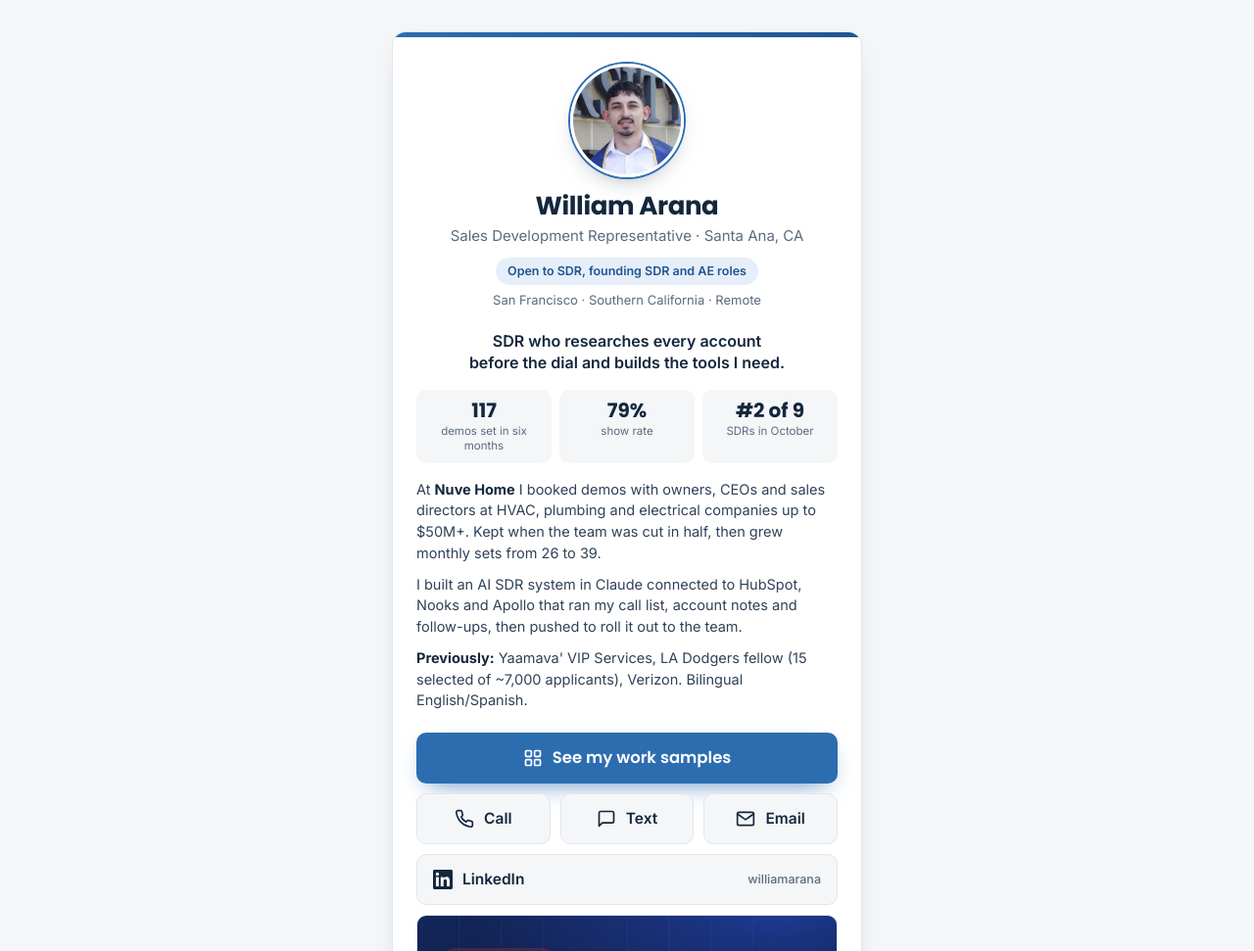
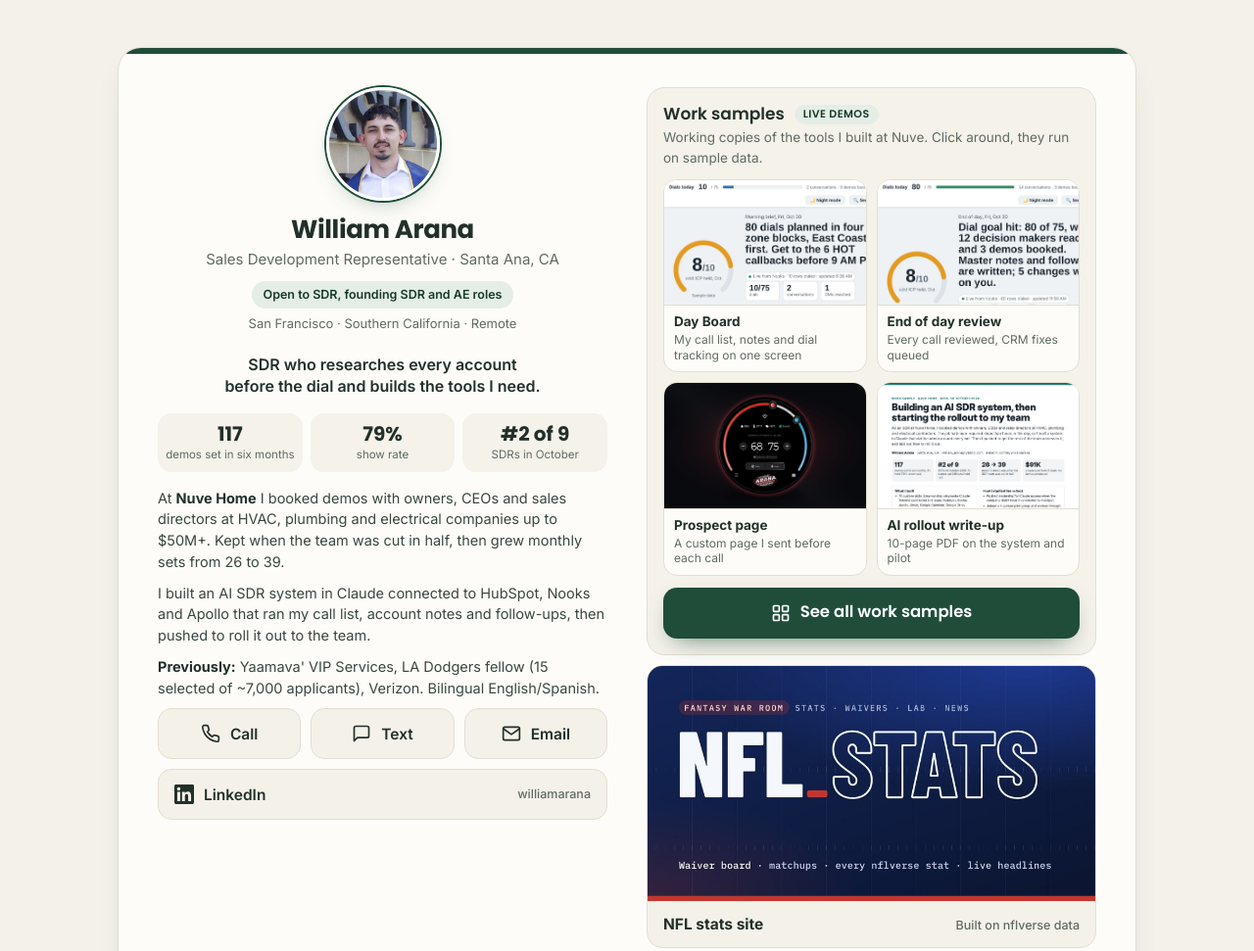
Before and after one commit to william-arana/work-samples, a plain HTML site: page will/index.html in a window 1280 px wide. Shown: the top 971 px of the page at 98% size. Drawn offline with Linux system fonts and the light colour scheme.

Commit message:
Match email signature colors, soften corners, widen desktop layout, add work samples preview card
Co-Authored-By: Claude Opus 5.5 <noreply@anthropic.com>
Claude-Session: https://claude.ai/code/session_01H9BJ27jJtotkLFWvDPLFPE

```diff
--- a/will/index.html
+++ b/will/index.html
@@ -11,16 +11,16 @@
 <meta property="og:description" content="SDR who researches every account before the dial and builds the tools I need.">
 <meta property="og:url" content="https://william-arana.github.io/work-samples/will/">
 <meta property="og:image" content="https://william-arana.github.io/work-samples/will/will.jpg">
-<meta name="theme-color" content="#f4f6f8">
+<meta name="theme-color" content="#f4f1e8">
 <link rel="apple-touch-icon" href="will.jpg">
 <link rel="preconnect" href="https://fonts.googleapis.com">
 <link rel="preconnect" href="https://fonts.gstatic.com" crossorigin>
 <link href="https://fonts.googleapis.com/css2?family=Poppins:wght@600;700&family=Inter:wght@400;500;600;700&display=swap" rel="stylesheet">
 <style>
 :root{
-  --bg:#f4f6f8; --card:#ffffff; --line:#e1e7ee; --shade:#f4f6f8;
-  --text:#14273d; --muted:#5b6b80; --accent:#2c6db0; --accent-d:#1f5592; --accent-soft:#e6eff9;
-  --shadow:0 10px 28px -18px rgba(20,39,61,.35);
+  --bg:#f4f1e8; --card:#fdfcf9; --line:#e3ded0; --shade:#f5f2ea;
+  --text:#22302a; --muted:#5f6b63; --accent:#1f4d3a; --accent-d:#163a2b; --accent-soft:#e5ede7;
+  --shadow:0 14px 34px -20px rgba(31,77,58,.35);
 }
 *{box-sizing:border-box;margin:0;padding:0}
 html{-webkit-text-size-adjust:100%}
@@ -28,36 +28,36 @@ body{min-height:100vh;min-height:100dvh;background:var(--bg);color:var(--text);
   font-family:Inter,system-ui,-apple-system,sans-serif;line-height:1.5;
   display:flex;flex-direction:column;align-items:center;justify-content:center;
   padding:32px 16px calc(32px + env(safe-area-inset-bottom))}
-.card{width:100%;max-width:480px;background:var(--card);border:1px solid var(--line);border-radius:14px;
+.card{width:100%;max-width:480px;background:var(--card);border:1px solid var(--line);border-radius:24px;
   box-shadow:var(--shadow);padding:32px 24px 24px;position:relative;overflow:hidden}
-.card:before{content:"";position:absolute;inset:0 0 auto;height:5px;background:linear-gradient(90deg,var(--accent),var(--accent-d))}
+.card:before{content:"";position:absolute;inset:0 0 auto;height:6px;background:var(--accent)}
 .top{text-align:center}
 .photo{width:116px;height:116px;border-radius:50%;object-fit:cover;margin:0 auto 14px;display:block;
-  border:3px solid #fff;box-shadow:0 0 0 2px var(--accent),0 10px 24px -12px rgba(20,39,61,.5)}
+  border:3px solid #fff;box-shadow:0 0 0 2px var(--accent),0 10px 24px -12px rgba(31,77,58,.45)}
 h1{font-family:Poppins,Inter,sans-serif;font-size:26px;font-weight:700;letter-spacing:-.015em;line-height:1.2}
 .role{color:var(--muted);font-size:15px;margin-top:4px}
 .open{display:inline-block;margin-top:10px;font-size:12.5px;font-weight:600;color:var(--accent-d);background:var(--accent-soft);border-radius:999px;padding:5px 12px}
 .lede{margin-top:20px;font-size:16px;font-weight:600;line-height:1.4;text-align:center;text-wrap:balance}
 .stats{display:grid;grid-template-columns:repeat(3,1fr);gap:8px;margin-top:16px}
-.stat{background:var(--shade);border-radius:10px;padding:10px 6px;text-align:center}
+.stat{background:var(--shade);border-radius:14px;padding:10px 6px;text-align:center}
 .stat b{display:block;font-family:Poppins,Inter,sans-serif;font-size:20px;line-height:1.1}
 .stat span{display:block;font-size:11.5px;color:var(--muted);margin-top:3px;line-height:1.3}
-.about{margin-top:16px;font-size:14.5px;color:#2f4258;display:grid;gap:10px}
+.about{margin-top:16px;font-size:14.5px;color:#3a4740;display:grid;gap:10px}
 .about b{color:var(--text)}
-.btn{display:flex;align-items:center;justify-content:center;gap:10px;height:52px;border-radius:10px;
+.btn{display:flex;align-items:center;justify-content:center;gap:10px;height:52px;border-radius:14px;
   font-weight:600;font-size:15.5px;text-decoration:none;color:var(--text);transition:transform .12s,box-shadow .12s,border-color .12s}
 .btn:active{transform:scale(.98)}
 .btn svg{width:20px;height:20px;flex:none}
 .primary{margin-top:22px;background:var(--accent);color:#fff;font-family:Poppins,Inter,sans-serif;font-size:16.5px;
-  box-shadow:0 10px 26px -12px rgba(44,109,176,.9)}
-.primary:hover{box-shadow:0 12px 30px -10px rgba(44,109,176,1)}
+  box-shadow:0 10px 26px -12px rgba(31,77,58,.8)}
+.primary:hover{box-shadow:0 12px 30px -10px rgba(31,77,58,.95)}
 .row{display:grid;grid-template-columns:1fr 1fr 1fr;gap:10px;margin-top:10px}
 .sec{background:var(--bg);border:1px solid var(--line)}
 .sec:hover{border-color:var(--accent)}
 .links{display:grid;gap:10px;margin-top:10px}
 .links .btn{justify-content:flex-start;padding:0 16px}
 .links .btn small{margin-left:auto;font-weight:500;font-size:12.5px;color:var(--muted)}
-.tile{display:block;border:1px solid var(--line);border-radius:10px;overflow:hidden;text-decoration:none;color:var(--text);background:var(--bg);transition:border-color .12s,transform .12s}
+.tile{display:block;border:1px solid var(--line);border-radius:16px;overflow:hidden;text-decoration:none;color:var(--text);background:var(--bg);transition:border-color .12s,transform .12s}
 .tile:hover{border-color:var(--accent)}
 .tile:active{transform:scale(.99)}
 .tile img{display:block;width:100%;height:auto;aspect-ratio:40/21;object-fit:cover}
@@ -67,10 +67,32 @@ h1{font-family:Poppins,Inter,sans-serif;font-size:26px;font-weight:700;letter-sp
 .foot{margin-top:20px;font-size:13.5px;color:var(--muted);text-align:center}
 .foot a{color:var(--muted)}
 :focus-visible{outline:2px solid var(--accent);outline-offset:2px}
+
+/* work samples card */
+.work{margin-top:22px;border:1px solid var(--line);border-radius:18px;background:var(--shade);padding:16px}
+.work h2{font-family:Poppins,Inter,sans-serif;font-size:17px;font-weight:600;line-height:1.25}
+.work .sub{font-size:13.5px;color:var(--muted);margin-top:3px}
+.badge{display:inline-block;font-size:11px;font-weight:600;letter-spacing:.04em;text-transform:uppercase;color:var(--accent-d);background:var(--accent-soft);border-radius:999px;padding:3px 9px;margin-left:6px;vertical-align:2px}
+.wgrid{display:grid;grid-template-columns:1fr 1fr;gap:10px;margin-top:12px}
+.w{display:block;text-decoration:none;color:var(--text);background:var(--card);border:1px solid var(--line);border-radius:14px;overflow:hidden;transition:border-color .12s,transform .12s}
+.w:hover{border-color:var(--accent)}
+.w:active{transform:scale(.98)}
+.w i{display:block;aspect-ratio:16/10;background:#fff center top/cover no-repeat;border-bottom:1px solid var(--line)}
+.w b{display:block;font-size:13.5px;padding:8px 10px 0;line-height:1.25}
+.w small{display:block;font-size:12px;color:var(--muted);padding:2px 10px 9px;line-height:1.3}
+.work .primary{margin-top:12px}
+.col{min-width:0}
+@media (min-width:900px){
+  body{padding:48px 32px}
+  .card{max-width:1040px;padding:40px 40px 32px;display:grid;grid-template-columns:minmax(0,1fr) minmax(0,1fr);column-gap:40px;align-items:start}
+  .col.right .work{margin-top:0}
+  .foot{grid-column:1/-1}
+}
 </style>
 </head>
 <body>
 <main class="card">
+<div class="col left">
   <div class="top">
     <img class="photo" src="will.jpg" alt="William Arana" width="116" height="116">
     <h1>William Arana</h1>
@@ -92,10 +114,7 @@ h1{font-family:Poppins,Inter,sans-serif;font-size:26px;font-weight:700;letter-sp
     <p><b>Previously:</b> Yaamava' VIP Services, LA Dodgers fellow (15 selected of ~7,000 applicants), Verizon. Bilingual English/Spanish.</p>
   </div>
 
-  <a class="btn primary" href="../">
-    <svg viewBox="0 0 24 24" fill="none" stroke="currentColor" stroke-width="2" stroke-linecap="round" stroke-linejoin="round"><rect x="3" y="3" width="7" height="7" rx="1"/><rect x="14" y="3" width="7" height="7" rx="1"/><rect x="3" y="14" width="7" height="7" rx="1"/><rect x="14" y="14" width="7" height="7" rx="1"/></svg>
-    See my work samples
-  </a>
+
 
   <div class="row">
     <a class="btn sec" href="tel:+15629220639" aria-label="Call William">
@@ -111,18 +130,35 @@ h1{font-family:Poppins,Inter,sans-serif;font-size:26px;font-weight:700;letter-sp
       Email
     </a>
   </div>
-
   <div class="links">
     <a class="btn sec" href="https://www.linkedin.com/in/williamarana" target="_blank" rel="noopener">
       <svg viewBox="0 0 24 24" fill="currentColor"><path d="M20.45 20.45h-3.56v-5.57c0-1.33-.02-3.04-1.85-3.04-1.85 0-2.14 1.45-2.14 2.94v5.67H9.35V9h3.41v1.56h.05c.48-.9 1.64-1.85 3.37-1.85 3.6 0 4.27 2.37 4.27 5.46v6.28zM5.34 7.43a2.06 2.06 0 1 1 0-4.13 2.06 2.06 0 0 1 0 4.13zM7.12 20.45H3.56V9h3.56v11.45zM22.22 0H1.77C.79 0 0 .77 0 1.73v20.54C0 23.23.79 24 1.77 24h20.45c.98 0 1.78-.77 1.78-1.73V1.73C24 .77 23.2 0 22.22 0z"/></svg>
       LinkedIn <small>williamarana</small>
     </a>
+  </div>
+</div>
+<div class="col right">
+  <section class="work" aria-labelledby="work-h">
+    <h2 id="work-h">Work samples <span class="badge">Live demos</span></h2>
+    <p class="sub">Working copies of the tools I built at Nuve. Click around, they run on sample data.</p>
+    <div class="wgrid">
+      <a class="w" href="../in-progress-board/"><i style="background-image:url(../in-progress-thumb.jpg);background-position:left top"></i><b>Day Board</b><small>My call list, notes and dial tracking on one screen</small></a>
+      <a class="w" href="../end-of-day-board/"><i style="background-image:url(../end-of-day-thumb.jpg);background-position:left top"></i><b>End of day review</b><small>Every call reviewed, CRM fixes queued</small></a>
+      <a class="w" href="../prospect-page/"><i style="background-image:url(../prospect-og.jpg)"></i><b>Prospect page</b><small>A custom page I sent before each call</small></a>
+      <a class="w" href="../rollout/william-arana-ai-sdr-system-and-team-rollout.pdf"><i style="background-image:url(../rollout-thumb.jpg)"></i><b>AI rollout write-up</b><small>10-page PDF on the system and pilot</small></a>
+    </div>
+    <a class="btn primary" href="../">
+      <svg viewBox="0 0 24 24" fill="none" stroke="currentColor" stroke-width="2" stroke-linecap="round" stroke-linejoin="round"><rect x="3" y="3" width="7" height="7" rx="1"/><rect x="14" y="3" width="7" height="7" rx="1"/><rect x="3" y="14" width="7" height="7" rx="1"/><rect x="14" y="14" width="7" height="7" rx="1"/></svg>
+      See all work samples
+    </a>
+  </section>
+  <div class="links">
     <a class="tile" href="https://william-arana.github.io/NFL_stats/" target="_blank" rel="noopener">
       <img src="nfl-og.jpg" alt="NFL_stats: waiver board, matchups, every nflverse stat and live headlines" width="800" height="420" loading="lazy">
       <span><b>NFL stats site</b><small>Built on nflverse data</small></span>
     </a>
   </div>
-
+</div>
   <p class="foot"><a href="mailto:william_arana@yahoo.com">william_arana@yahoo.com</a> · <a href="tel:+15629220639">(562) 922-0639</a></p>
 </main>
 </body>
```
Also changed, not shown: index.html (+3 -3 lines).
